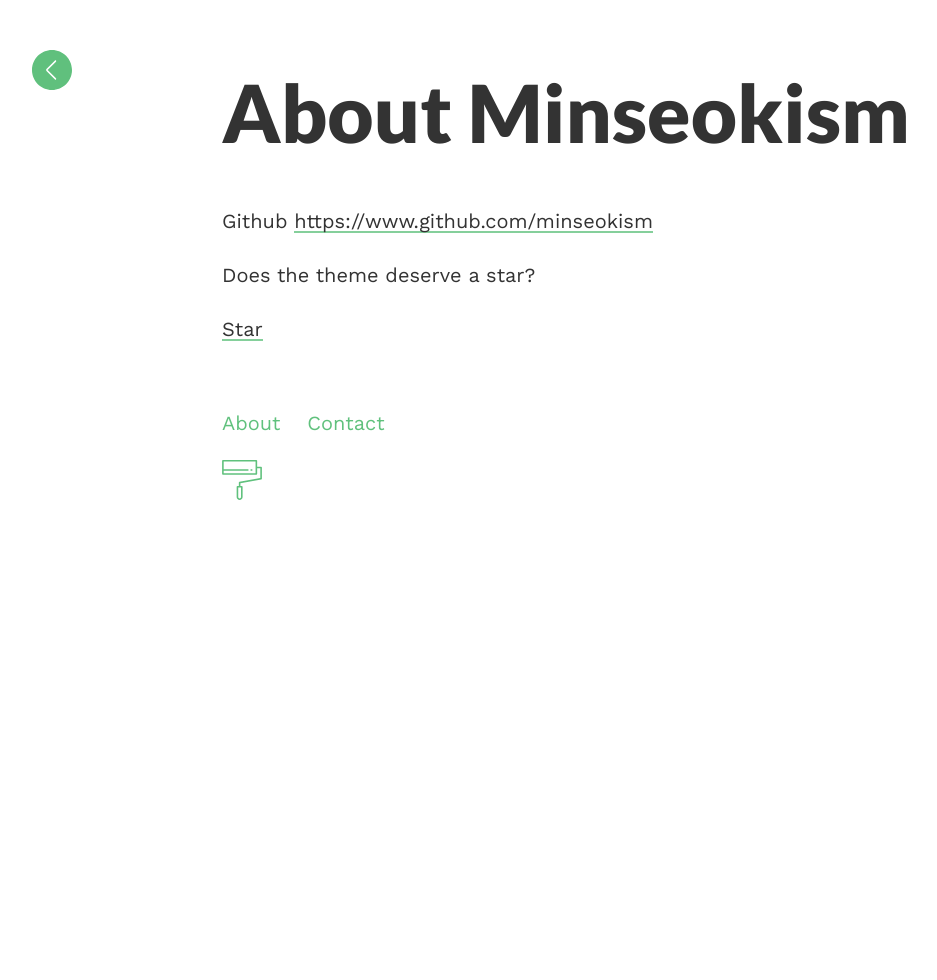
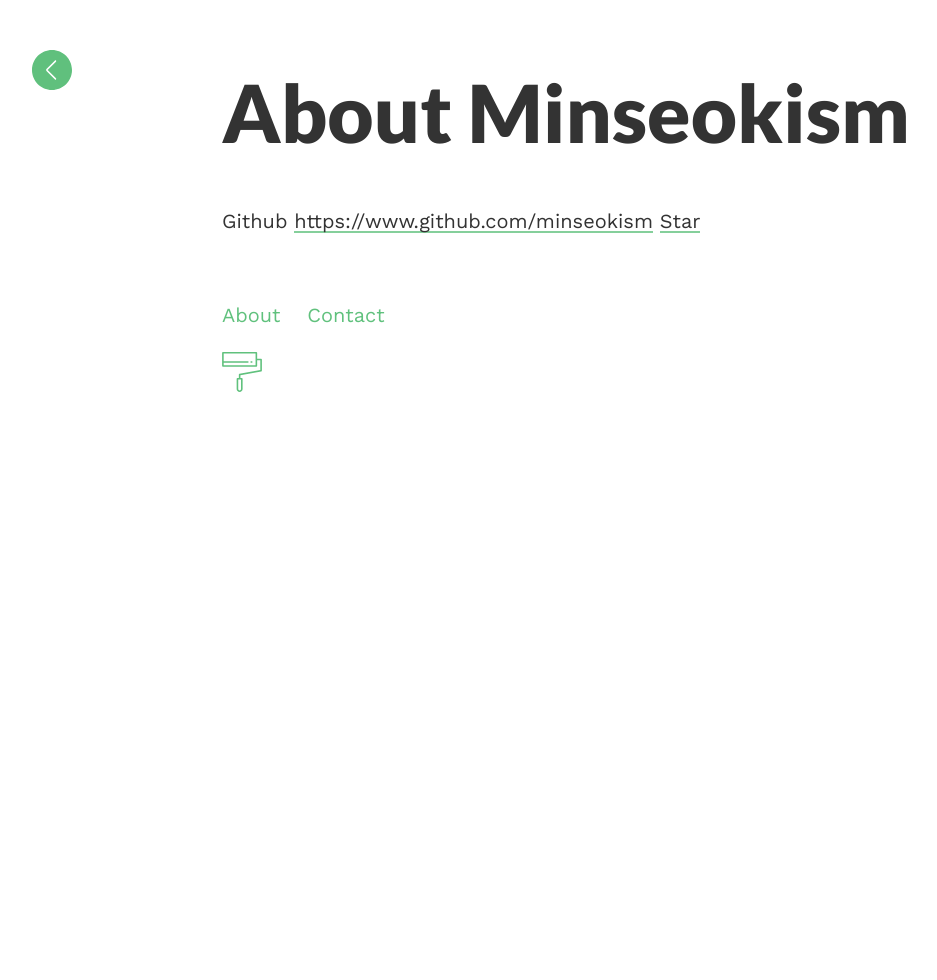
Before and after one commit to minseokism/minseokism.github.io, a Jekyll site: the page built from about.md, in a window 1280 px wide. Shown: the whole page, without its empty margins (18-955 px from the left). Built offline with Jekyll 4.4.1, drawn with Linux system fonts in a browser that asks for light colours.

Commit message:
Changed about.md, contact.md

```diff
--- a/about.md
+++ b/about.md
@@ -6,8 +6,5 @@ published: true
 ---
 
 Github [https://www.github.com/minseokism](https://www.github.com/minseokism)
-
-Does the theme deserve a star?
-
-<a class="github-button" href="https://github.com/sharu725/hagura" data-style="mega" data-count-href="/sharu725/hagura/stargazers" data-count-api="/repos/sharu725/hagura#stargazers_count" data-count-aria-label="# stargazers on GitHub" aria-label="Star sharu725/hagura on GitHub">Star</a>
+<a class="github-button" href="https://github.com/minseokism/minseokism.github.io" data-style="mega" data-count-href="/minseokism/minseokism.github.io/stargazers" data-count-api="/repos/minseokism/minseokism.github.io#stargazers_count" data-count-aria-label="# stargazers on GitHub" aria-label="Star minseokism/minseokism.github.io on GitHub">Star</a>
 <script async defer src="https://buttons.github.io/buttons.js"></script>
```
Also changed, not shown: contact.md (+1 -2 lines).
